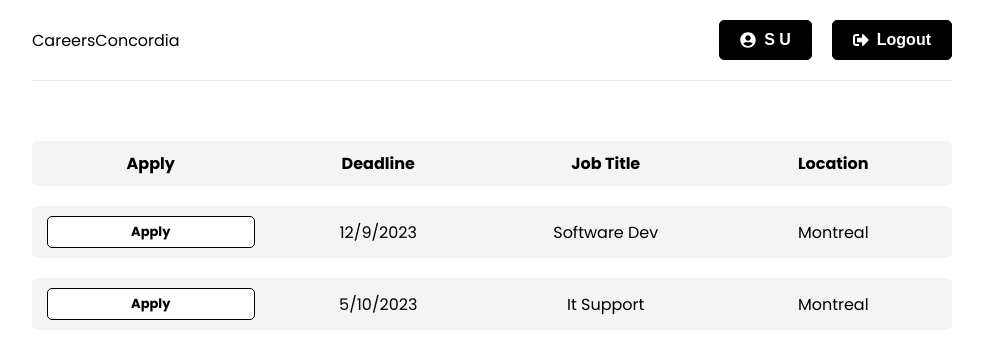
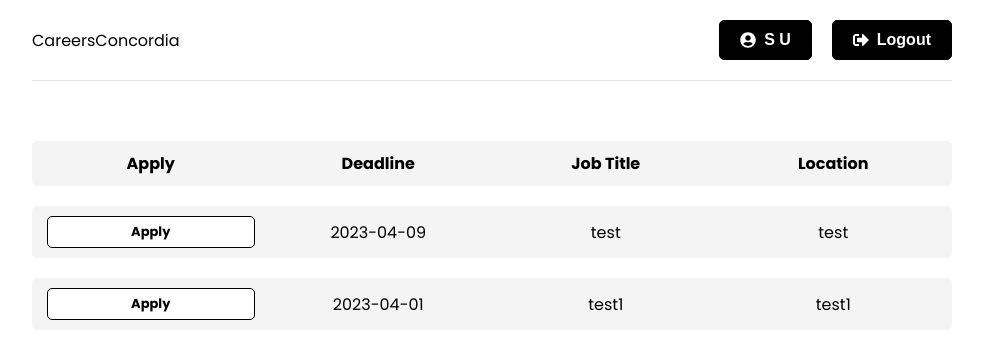
Before and after one commit to gevorgalaverdyan/Career-Service-Platform, a React (Create React App) app in the folder frontend/: page /job-postings in a window 1280 px wide. Shown: the top 358 px of the page, without its empty margins (148-1131 px from the left). Built offline with nearby package versions, Linux system fonts and the light colour scheme; sample sign-in values are in the browser's storage.

Commit message:
creating a redux feature for job-postings, postings are fetched and displayed and when Apply is clicked, it redirects to correct posting through jobId

```diff
--- a/frontend/src/App.tsx
+++ b/frontend/src/App.tsx
@@ -3,7 +3,7 @@
 import { ToastContainer } from 'react-toastify';
 import 'react-toastify/dist/ReactToastify.css';
 import Header from './components/Header';
-import JobPostings from './pages/JobBoardPostings';
+import JobBoardPostings from './pages/JobBoardPostings';
 import Login from './pages/Login';
 import Main from './pages/Main';
 import Register from './pages/Register';
@@ -22,12 +22,12 @@
             <Route path={'/'} element={<Main />} />
             <Route path={'/login'} element={<Login />} />
             <Route path={'/register'} element={<Register />} />
-
-            <Route path={'/job-postings'} element={<PrivateRoute />}>{/*Maybe StudentRoute, AdminRoute, CompanyRoute?*/}
-              <Route path={'/job-postings'} element={<JobPostings />} />
+            <Route path={'/job-postings'} element={<PrivateRoute />}>
+              {/*Maybe StudentRoute, AdminRoute, CompanyRoute?*/}
+              <Route path={'/job-postings'} element={<JobBoardPostings />} />
             </Route>
-
-            <Route path={'/edit-profile'} element={<EditProfile />} /> {/*These Routes should also be protected*/}
+            <Route path={'/edit-profile'} element={<EditProfile />} />{' '}
+            {/*These Routes should also be protected*/}
             <Route path={'/user-profile'} element={<UserProfile />} />
             <Route path={'/posting'} element={<JobPosting />} />
           </Routes>
--- a/frontend/src/app/store.ts
+++ b/frontend/src/app/store.ts
@@ -1,8 +1,10 @@
 import { configureStore } from '@reduxjs/toolkit';
 import authReducer from '../features/auth/authSlice';
+import jobsReducer from '../features/jobs/jobsSlice'
 
 export const store = configureStore({
   reducer: {
     auth: authReducer,
+    jobs: jobsReducer
   },
 });
--- a/frontend/src/common/types.ts
+++ b/frontend/src/common/types.ts
@@ -3,11 +3,11 @@
  * Postings list will contain posting with the following fields
  */
 export interface Posting {
-  posting: {
-    id: number;
+  job: {
+    jobId: number;
     title: string;
     deadline: string;
-    location: string;
+    company: string;
   };
 }
 export interface UserProfile {
--- a/frontend/src/components/JobBoardRowItem.tsx
+++ b/frontend/src/components/JobBoardRowItem.tsx
@@ -3,16 +3,16 @@
 import { Posting } from '../common/types';
 
 function JobBoardItem(props: Posting) {
-  const { posting } = props;
+  const { job } = props;
 
   return (
     <div className='ticket'>
-      <Link to={`/ticket/`} className='btn btn-reverse btn-sm'>
+      <Link to={`/ticket/${job.jobId}`} className='btn btn-reverse btn-sm'>
         Apply
       </Link>
-      <div>{posting.deadline}</div>
-      <div>{posting.title}</div>
-      <div>{posting.location}</div>
+      <div>{job.deadline}</div>
+      <div>{job.title}</div>
+      <div>{job.company}</div>
     </div>
   );
 }
--- /dev/null
+++ b/frontend/src/features/jobs/jobsService.ts
@@ -0,0 +1,39 @@
+import axios from 'axios';
+
+const API_URL = '';
+
+//create a job
+const createJob = async (jobData: any) => {
+  //const res = await axios.post(jobData)
+};
+
+const getJobs = async (/*TOKEN?*/) => {
+  //const res = await axios.get(API_URL);
+
+  const jobs = [
+    {
+      title: 'test',
+      company: 'test',
+      description: 'Great Job, please apply!',
+      deadline: '2023-04-09',
+      jobId: '2',
+    },
+    {
+      title: 'test1',
+      company: 'test1',
+      description: 'Great J!',
+      deadline: '2023-04-01',
+      jobId: '3',
+    },
+  ];
+
+  return jobs;
+
+};
+
+const jobsService = {
+  createJob,
+  getJobs,
+};
+
+export default jobsService;
--- /dev/null
+++ b/frontend/src/features/jobs/jobsSlice.ts
@@ -0,0 +1,64 @@
+import { createSlice, createAsyncThunk } from '@reduxjs/toolkit';
+import jobsService from './jobsService';
+
+// interface jobsState {
+//   jobs: Array<any>;
+//   job: {};
+//   isError: Boolean;
+//   isSuccess: Boolean;
+//   isLoading: Boolean;
+//   message: string;
+// }
+
+const initialState = {
+  jobs: [],
+  job: {},
+  isError: false,
+  isSuccess: false,
+  isLoading: false,
+  message: '',
+};
+
+export const jobsSlice = createSlice({
+  name: 'jobs',
+  initialState,
+  reducers: {
+    reset: (state: any) => initialState,
+  },
+  extraReducers(builder) {
+    builder
+      .addCase(getJobs.pending, (state) => {
+        state.isLoading = true;
+      })
+      .addCase(getJobs.fulfilled, (state, action) => {
+        state.isLoading = false;
+        state.isSuccess = true;
+        // @ts-ignore
+        state.jobs = action.payload;
+      })
+      .addCase(getJobs.rejected, (state, action) => {
+        state.isLoading = false;
+        state.isError = true;
+        state.message =
+          typeof action.payload === 'string' ? action.payload : '';
+      });
+  },
+});
+
+export const getJobs = createAsyncThunk('jobs/getAll', async (_, thunkAPI) => {
+  try {
+    const res = await jobsService.getJobs();
+    console.log(res)
+    return res;
+  } catch (error: any) {
+    const message =
+      (error.response && error.response.data && error.response.data.message) ||
+      error.message ||
+      error.toString();
+
+    return thunkAPI.rejectWithValue(message);
+  }
+});
+
+export const { reset } = jobsSlice.actions;
+export default jobsSlice.reducer;
--- a/frontend/src/pages/JobBoardPostings.tsx
+++ b/frontend/src/pages/JobBoardPostings.tsx
@@ -1,21 +1,22 @@
 import React from 'react';
 import JobBoardItem from '../components/JobBoardRowItem';
+import { useSelector, useDispatch } from 'react-redux';
+import { useEffect } from 'react';
+import { getJobs } from '../features/jobs/jobsSlice';
+import Spinner from '../components/Spinner';
 
-function JobPostings() {
-  const postings = [
-    {
-      id: 1,
-      title: 'Software Dev',
-      deadline: '12/9/2023',
-      location: 'Montreal',
-    },
-    {
-      id: 2,
-      title: 'It Support',
-      deadline: '5/10/2023',
-      location: 'Montreal',
-    },
-  ];
+function JobBoardPostings() {
+  const { jobs } = useSelector((state: any) => state.jobs);
+
+  const dispatch: any = useDispatch();
+
+  useEffect(() => {
+    dispatch(getJobs());
+  }, [dispatch]);
+
+  if (!jobs) {
+    return <Spinner />;
+  }
 
   return (
     <div className='tickets'>
@@ -25,11 +26,11 @@
         <div>Job Title</div>
         <div>Location</div>
       </div>
-      {postings.map((posting) => (
-        <JobBoardItem posting={posting} key={posting.id} />
+      {jobs.map((job: any) => (
+        <JobBoardItem job={job} key={job.jobId} />
       ))}
     </div>
   );
 }
 
-export default JobPostings;
+export default JobBoardPostings;
--- a/frontend/src/pages/JobPosting.tsx
+++ b/frontend/src/pages/JobPosting.tsx
@@ -1,35 +1,32 @@
-import React from 'react'
+import React from 'react';
 import './styles/JobPostingStyles.css';
 
 function JobPosting() {
-    const isCompany = false;
+  const isCompany = false; //fixable
 
-    function applyf()
-    {
-        console.log("EY GEVORG");
-    }
-
+  //need a useeffect that will get the ticket from the state through _id
   return (
     <div>
       <section className='heading'>
-                <h3 className='title'>
-                    Job Item (title + Company)
-                </h3>
-
+        <h3 className='title'>Job Item (title + Company)</h3>
       </section>
-
 
       <table>
         <tbody>
-
           <tr>
             <td className='boldpart'>Job Description</td>
-              <td>Here we will find the job description information for the job(Location, Location type, Salary, duration, etc.)</td>
+            <td>
+              Here we will find the job description information for the
+              job(Location, Location type, Salary, duration, etc.)
+            </td>
           </tr>
 
           <tr>
             <td className='boldpart'>Job Requirements</td>
-              <td>Here we will find the job description information for the job(Location, Location type, Salary, duration, etc.)</td>
+            <td>
+              Here we will find the job description information for the
+              job(Location, Location type, Salary, duration, etc.)
+            </td>
           </tr>
 
           <tr>
@@ -44,33 +41,30 @@
           </tr>
 
           <tr>
-                <td className='boldpart'>
-                    Expiration Date:
-                </td>
-                <td>
-                    10/05/2023
-                </td>
+            <td className='boldpart'>Expiration Date:</td>
+            <td>10/05/2023</td>
           </tr>
-
         </tbody>
       </table>
 
       <div className='upload'>
         <label>Resume</label>
-            <input type='file' accept='.pdf,.doc,.docx' /><br></br>
+        <input type='file' accept='.pdf,.doc,.docx' />
+        <br></br>
         <label>Cover Letter</label>
-            <input type='file' accept='.pdf,.doc,.docx' /><br></br>
+        <input type='file' accept='.pdf,.doc,.docx' />
+        <br></br>
         <label>Transcript</label>
-            <input type='file' accept='.pdf,.doc,.docx' /><br></br>
+        <input type='file' accept='.pdf,.doc,.docx' />
+        <br></br>
       </div>
 
-
-
-        <button className='button' style={{ float: 'left' }}   onClick={applyf} > Apply</button>
-
+      <button className='button' style={{ float: 'left' }}>
+        {' '}
+        Apply
+      </button>
     </div>
-    )
-
+  );
 }
 
-export default JobPosting
+export default JobPosting;
```
Lines whose indentation alone changed are shown as unchanged.
